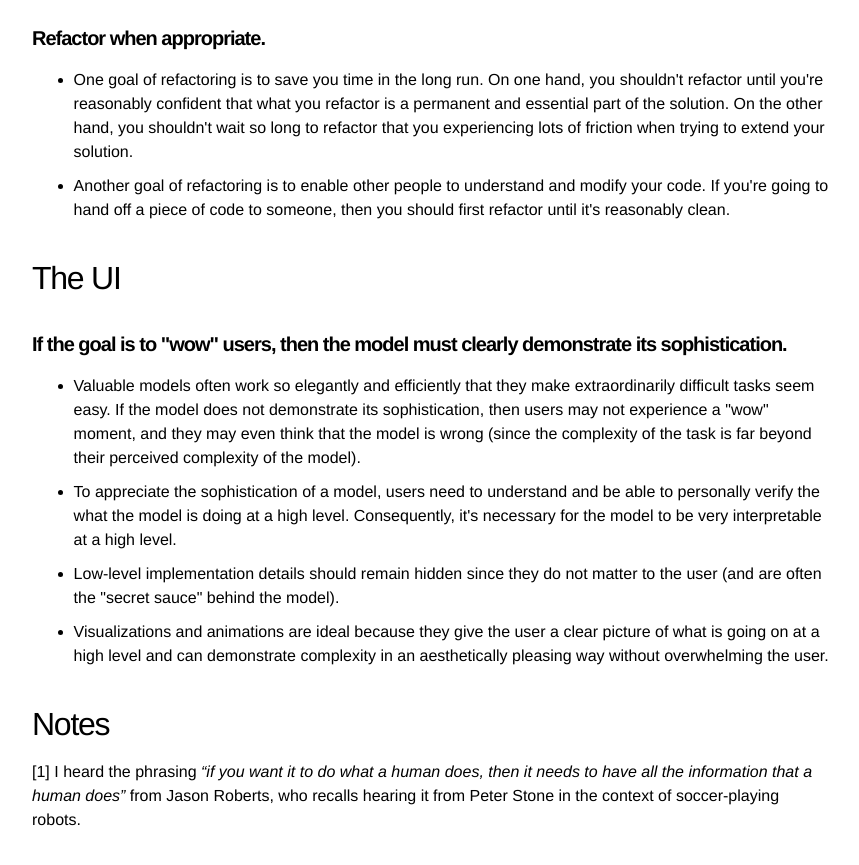
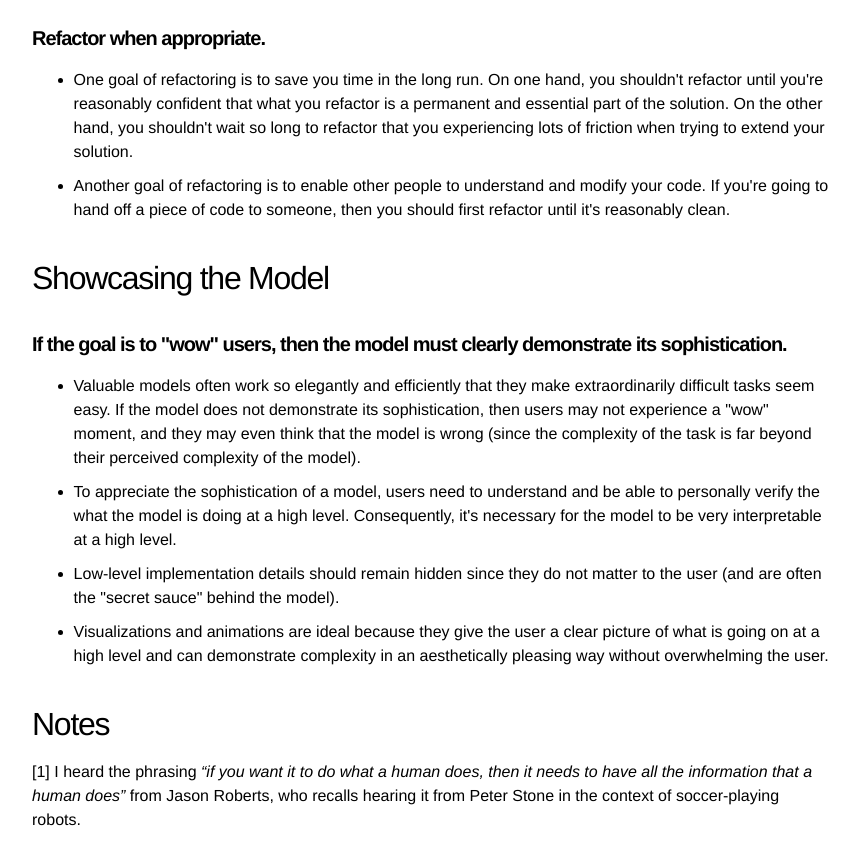
Before and after one commit to quantmonster/quantmonster.github.io, a Jekyll site: the page built from _posts/2022-09-07-modeling-tips.md, in a window 1280 px wide and 900 px high, scrolled down 4710 px. Shown: the top 865 px of the window, without its empty margins (208-1067 px from the left). Built offline with Jekyll 4.4.1, drawn with Linux system fonts in a browser that asks for light colours.

Commit message:
Update 2022-09-07-modeling-tips.md

```diff
--- a/_posts/2022-09-07-modeling-tips.md
+++ b/_posts/2022-09-07-modeling-tips.md
@@ -163,7 +163,7 @@ That being said, even if the model manages to handle a minor data issue, it shou
 </ul>
 
 
-<h2>The UI</h2>
+<h2>Showcasing the Model</h2>
 
 <h4><b>If the goal is to "wow" users, then the model must clearly demonstrate its sophistication.</b></h4>
 <ul>
```
